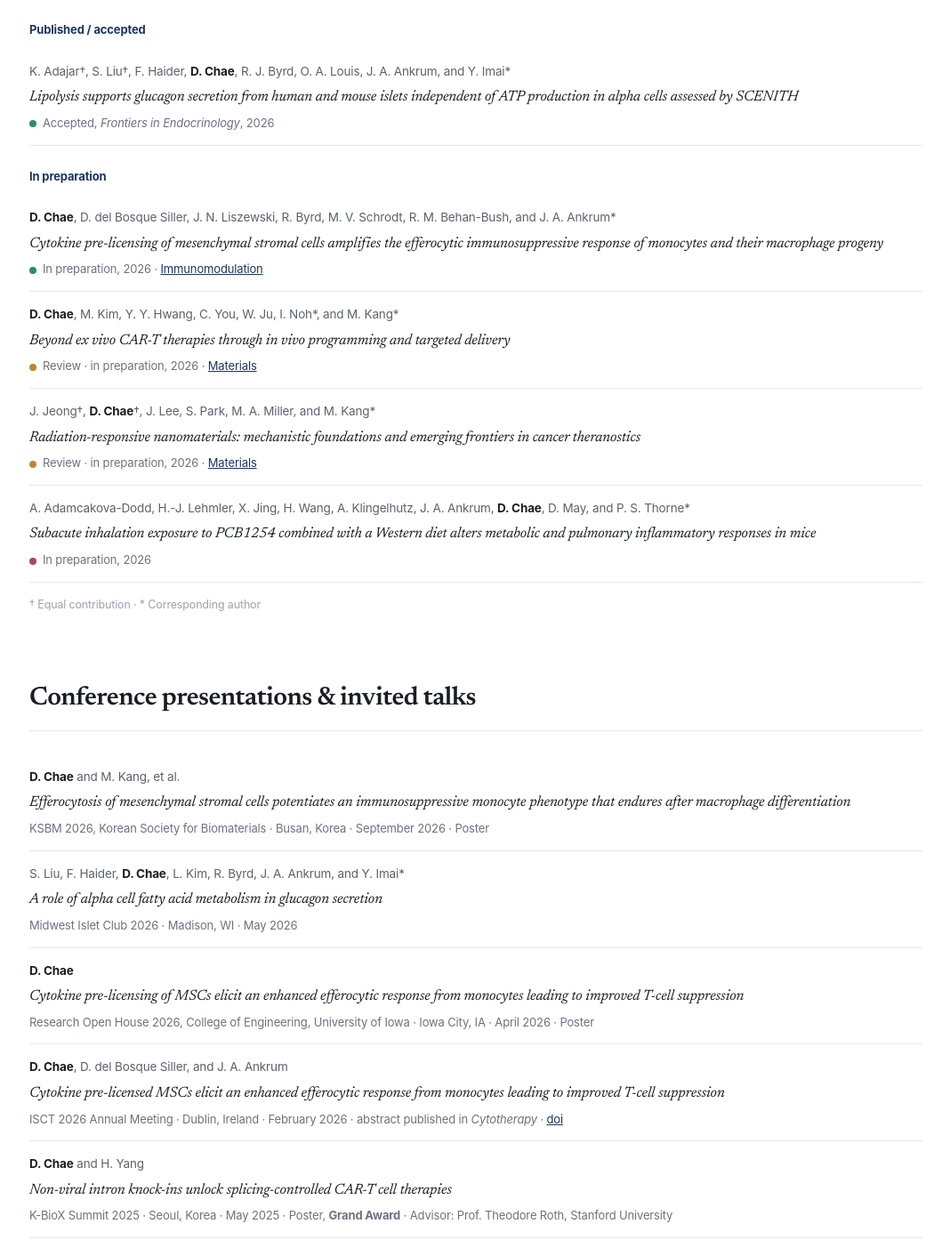
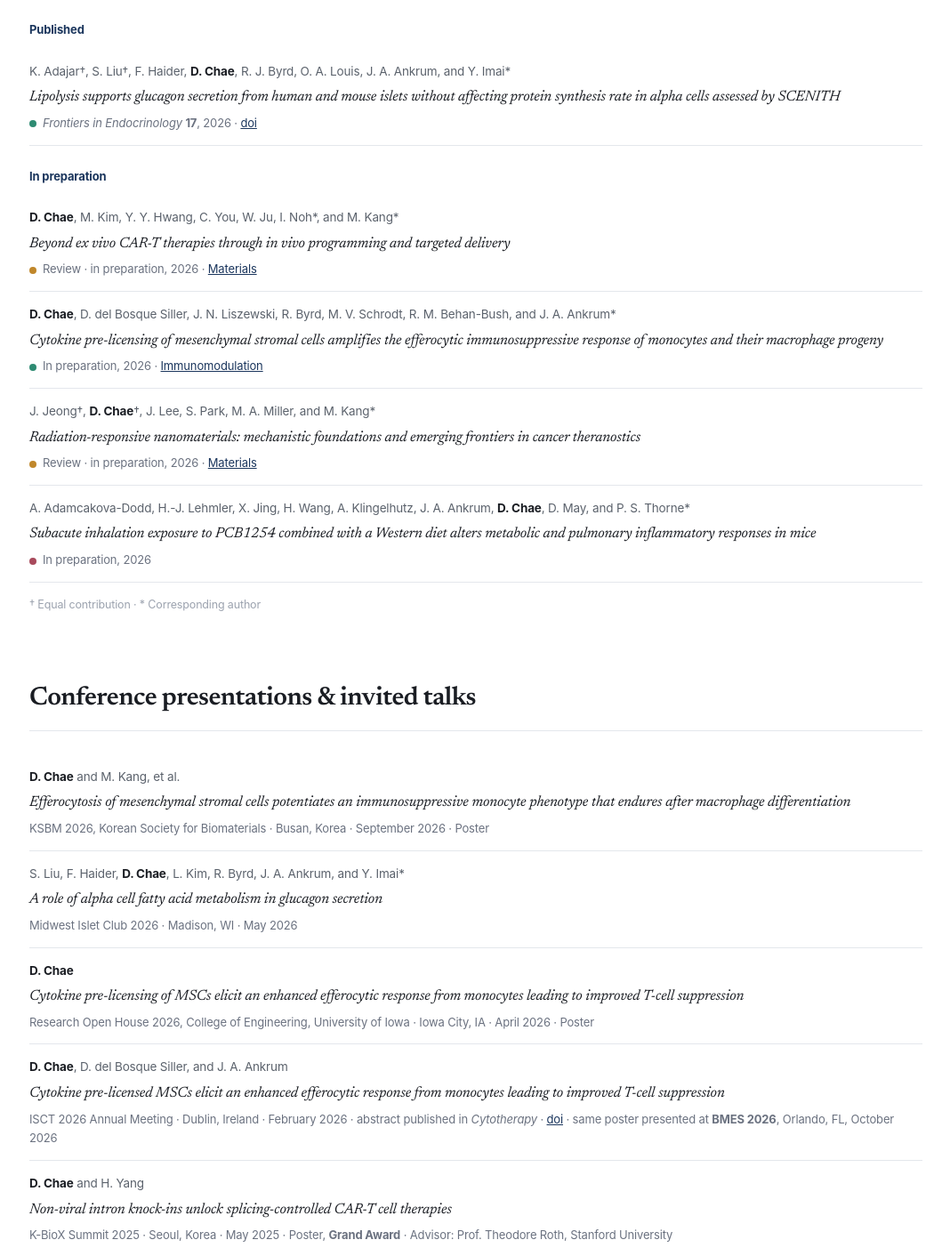
Before and after one commit to DongheeChae/portfolio, a plain HTML site: page index.html in a window 1280 px wide. Shown: the part 1970-3373 px from the top of the page at 89% size, without its empty margins (105-1173 px from the left). Drawn offline with Linux system fonts and the light colour scheme; files whose address does not match are found by name; a web font is replaced by a local one.

Commit message:
index.html

```diff
--- a/index.html
+++ b/index.html
@@ -394,26 +394,26 @@ figure[data-fig]:not([data-src]){display:none}
 <section id="publications">
   <div class="sechead"><h2>Publications</h2></div>
 
-  <div class="pubgrp">Published / accepted</div>
+  <div class="pubgrp">Published</div>
   <div>
     <div class="pub">
       <span class="au">K. Adajar†, S. Liu†, F. Haider, <b>D. Chae</b>, R. J. Byrd, O. A. Louis, J. A. Ankrum, and Y. Imai*</span>
-      <span class="ti">Lipolysis supports glucagon secretion from human and mouse islets independent of ATP production in alpha cells assessed by SCENITH</span>
-      <div class="vn"><span class="dot" style="--ch:var(--c1)"></span><span>Accepted, <i>Frontiers in Endocrinology</i>, 2026</span></div>
+      <span class="ti">Lipolysis supports glucagon secretion from human and mouse islets without affecting protein synthesis rate in alpha cells assessed by SCENITH</span>
+      <div class="vn"><span class="dot" style="--ch:var(--c1)"></span><span><i>Frontiers in Endocrinology</i> <b>17</b>, 2026</span> · <a href="https://doi.org/10.3389/fendo.2026.2015576" target="_blank" rel="noopener">doi</a></div>
     </div>
   </div>
 
   <div class="pubgrp">In preparation</div>
   <div>
     <div class="pub">
+      <span class="au"><b>D. Chae</b>, M. Kim, Y. Y. Hwang, C. You, W. Ju, I. Noh*, and M. Kang*</span>
+      <span class="ti">Beyond ex vivo CAR-T therapies through in vivo programming and targeted delivery</span>
+      <div class="vn"><span class="dot" style="--ch:var(--c2)"></span><span>Review · in preparation, 2026</span> · <a href="#r/nanomaterials">Materials</a></div>
+    </div>
+    <div class="pub">
       <span class="au"><b>D. Chae</b>, D. del Bosque Siller, J. N. Liszewski, R. Byrd, M. V. Schrodt, R. M. Behan-Bush, and J. A. Ankrum*</span>
       <span class="ti">Cytokine pre-licensing of mesenchymal stromal cells amplifies the efferocytic immunosuppressive response of monocytes and their macrophage progeny</span>
       <div class="vn"><span class="dot" style="--ch:var(--c1)"></span><span>In preparation, 2026</span> · <a href="#r/immunomodulation">Immunomodulation</a></div>
-    </div>
-    <div class="pub">
-      <span class="au"><b>D. Chae</b>, M. Kim, Y. Y. Hwang, C. You, W. Ju, I. Noh*, and M. Kang*</span>
-      <span class="ti">Beyond ex vivo CAR-T therapies through in vivo programming and targeted delivery</span>
-      <div class="vn"><span class="dot" style="--ch:var(--c2)"></span><span>Review · in preparation, 2026</span> · <a href="#r/nanomaterials">Materials</a></div>
     </div>
     <div class="pub">
       <span class="au">J. Jeong†, <b>D. Chae</b>†, J. Lee, S. Park, M. A. Miller, and M. Kang*</span>
@@ -450,7 +450,7 @@ figure[data-fig]:not([data-src]){display:none}
     <div class="pub">
       <span class="au"><b>D. Chae</b>, D. del Bosque Siller, and J. A. Ankrum</span>
       <span class="ti">Cytokine pre-licensed MSCs elicit an enhanced efferocytic response from monocytes leading to improved T-cell suppression</span>
-      <div class="vn">ISCT 2026 Annual Meeting · Dublin, Ireland · February 2026 · abstract published in <i>Cytotherapy</i> · <a href="https://doi.org/10.1016/j.jcyt.2026.102825" target="_blank" rel="noopener">doi</a></div>
+      <div class="vn">ISCT 2026 Annual Meeting · Dublin, Ireland · February 2026 · abstract published in <i>Cytotherapy</i> · <a href="https://doi.org/10.1016/j.jcyt.2026.102825" target="_blank" rel="noopener">doi</a> · same poster presented at <b>BMES 2026</b>, Orlando, FL, October 2026</div>
     </div>
     <div class="pub">
       <span class="au"><b>D. Chae</b> and H. Yang</span>
@@ -464,7 +464,7 @@ figure[data-fig]:not([data-src]){display:none}
     <div class="pub">
       <span class="au"><b>D. Chae</b></span>
       <span class="ti">Senior Learning Strategy Lecture, 2026 Learning Support Lecture and Workshop Series</span>
-      <div class="vn">Center for Teaching and Learning, Korea University · Seoul, Korea · October 2026 · Invited lecture, selected as an outstanding graduating student</div>
+      <div class="vn">Center for Teaching and Learning, Korea University · Seoul, Korea · November 2026 · Invited lecture, selected as an outstanding graduating student</div>
     </div>
     <div class="pub">
       <span class="au"><b>D. Chae</b></span>
@@ -966,9 +966,9 @@ figure[data-fig]:not([data-src]){display:none}
         <div class="proj-hd">
           <div><h3>Single-cell energy metabolism of islet alpha and beta cells</h3>
           <div class="where">Ankrum Lab × Imai Lab, University of Iowa · with Prof. Yumi Imai</div></div>
-          <div class="when"><span class="status q">Contributing · accepted, <i>Frontiers in Endocrinology</i></span></div>
+          <div class="when"><span class="status q">Contributing · published, <i>Frontiers in Endocrinology</i></span></div>
         </div>
-        <p class="body">Analyzed SCENITH flow cytometry, which reads puromycin incorporation as an index of ATP production in intact mouse islets. Resolved alpha cells and two beta cell subpopulations and confirmed them as physically distinct by back-gating onto FSC/SSC, supporting the finding that alpha cells sustain ATP production without exogenous glucose or fatty acids.</p>
+        <p class="body">Analyzed SCENITH flow cytometry, which reads puromycin incorporation as an index of ATP production in intact mouse islets. Resolved alpha cells and two beta cell subpopulations and confirmed them as physically distinct by back-gating onto FSC/SSC, supporting the finding that lipolysis sustains glucagon secretion without changing the protein synthesis rate in alpha cells.</p>
         <div class="kw"><span class="tag">Mouse islets</span><span class="tag">SCENITH</span><span class="tag">Puromycin incorporation</span><span class="tag">Subpopulation gating</span><span class="tag">FlowJo</span></div>
         <div class="figs">
         <figure data-fig data-src="img/imai-flowjo.jpg" data-ph="FlowJo analysis of alpha and beta cell subpopulations">
```
